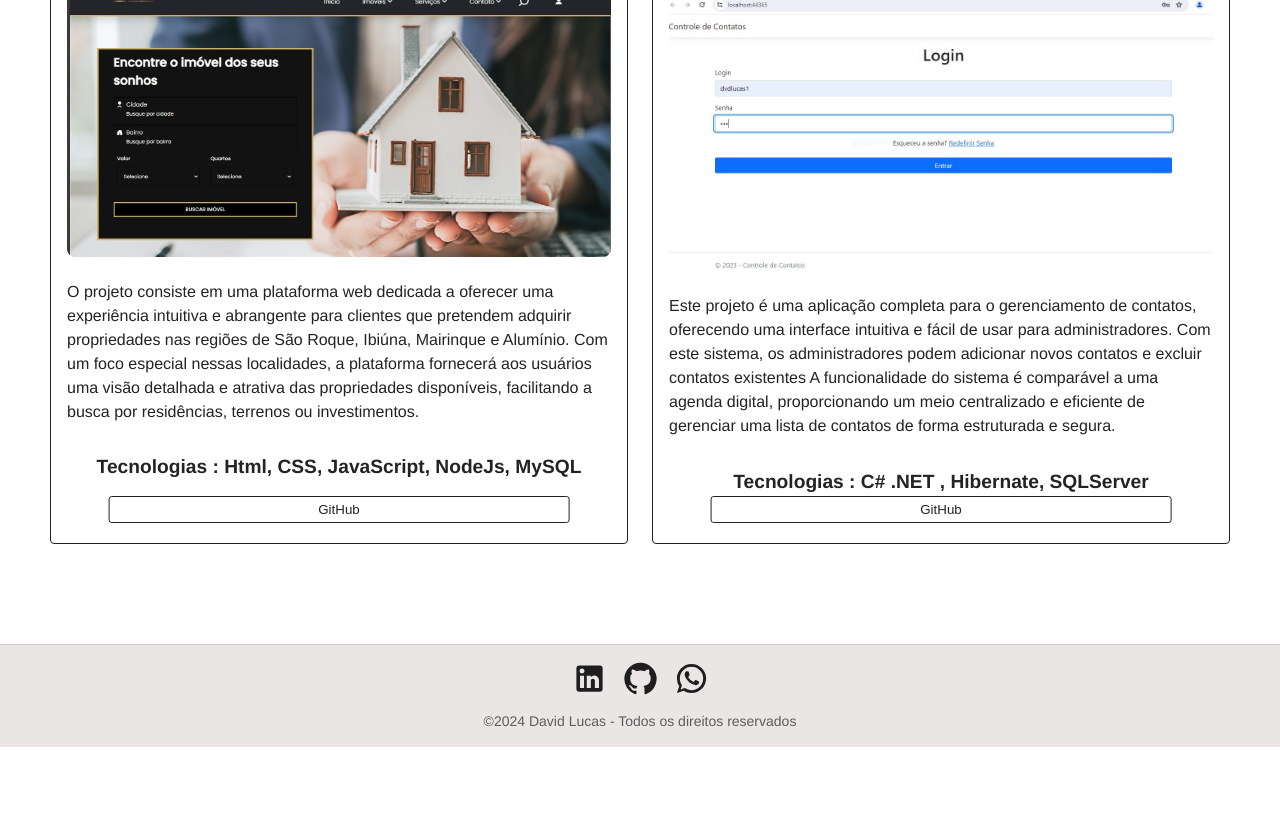
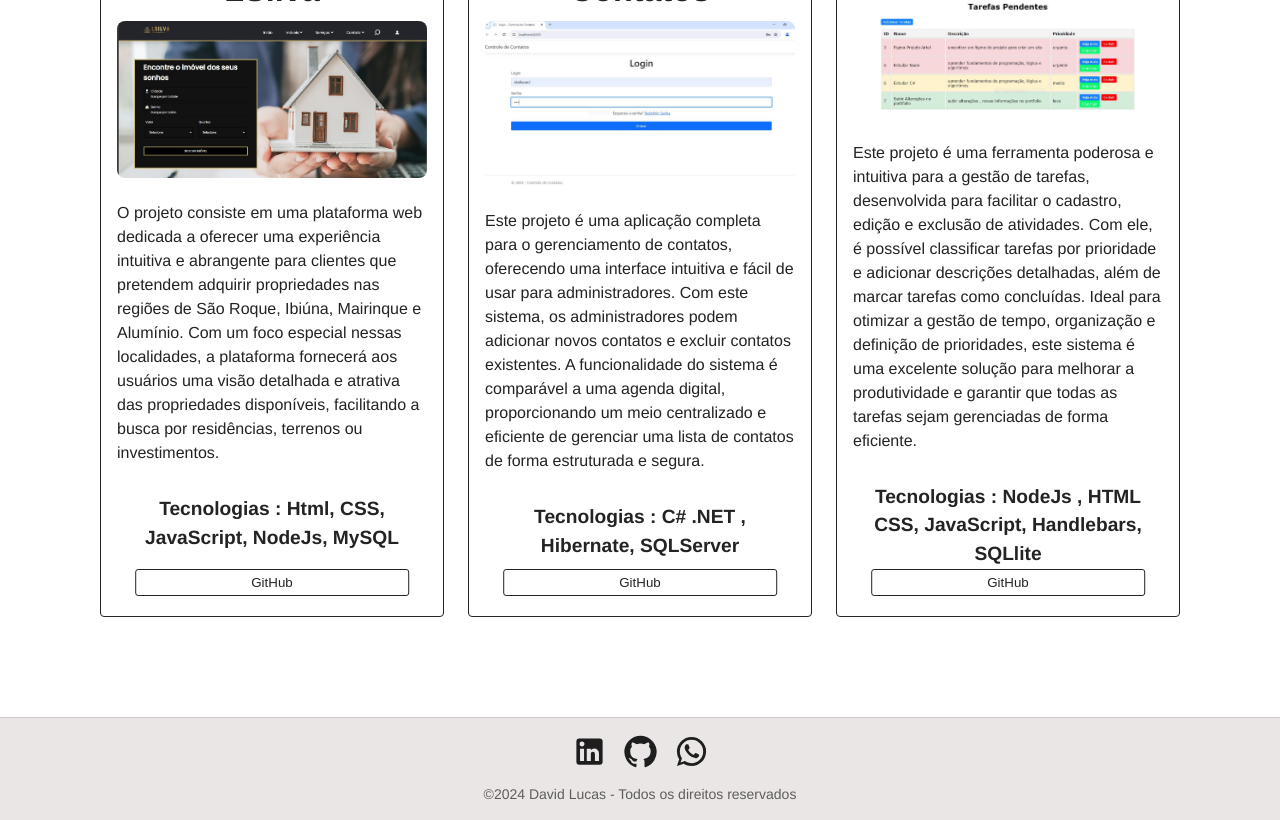
Before and after one commit to dvdlucas/meu-portfolio, a React (Vite) app: page / in a window 1280 px wide. Shown: the part 2660-3480 px from the top of the page. Before the commit the page ends 3407 px from the top, so only its background shows below. Built offline with nearby package versions, Linux system fonts and the light colour scheme.

Commit message:
novo projeto

```diff
--- a/src/components/ProjectCard/ProjectCard.tsx
+++ b/src/components/ProjectCard/ProjectCard.tsx
@@ -1,14 +1,14 @@
 import { Box, Typography, styled, Grid } from "@mui/material";
-
 
 interface ProjectCardProps {
     imageSrc: string;
     title: string;
     description: string;
     tecnologias: string;
+    link: string;
 }
 
-const ProjectCard: React.FC<ProjectCardProps> = ({ imageSrc, title, description, tecnologias }) => {
+const ProjectCard: React.FC<ProjectCardProps> = ({ imageSrc, title, description, tecnologias, link }) => {
     const StyledProjectCard = styled(Box)(({ theme }) => ({
         backgroundColor: theme.palette.primary.contrastText,
         color: theme.palette.primary.main,
@@ -25,7 +25,6 @@ const ProjectCard: React.FC<ProjectCardProps> = ({ imageSrc, title, description,
         borderRadius: '5px',
         textAlign: 'center',
     }));
-
 
     const StyledButtonWithBorder = styled("button")(({ theme }) => ({
         position: "absolute",
@@ -50,7 +49,6 @@ const ProjectCard: React.FC<ProjectCardProps> = ({ imageSrc, title, description,
     return (
         <StyledProjectCard>
             <Grid container spacing={2} alignItems="center">
-
                 <Grid item xs={12}>
                     <Typography variant="h4" align="center" gutterBottom fontWeight="bold">
                         {title}
@@ -77,7 +75,7 @@ const ProjectCard: React.FC<ProjectCardProps> = ({ imageSrc, title, description,
                 </Grid>
                 */}
                 <Grid item xs={12}>
-                    <StyledButtonWithBorder onClick={() => window.open("https://github.com/dvdlucas", "_blank")}>
+                    <StyledButtonWithBorder onClick={() => window.open(link, "_blank")}>
                         GitHub
                     </StyledButtonWithBorder>
                 </Grid>
--- a/src/pages/Home/sections/Projects/Projects.tsx
+++ b/src/pages/Home/sections/Projects/Projects.tsx
@@ -2,12 +2,13 @@ import { Box, Typography, styled, Grid } from "@mui/material";
 import ProjectCard from "../../../../components/ProjectCard/ProjectCard";
 import ImageLSilva from "../../../../assets/images/Imobi.jpg";
 import ImageApiC from "../../../../assets/images/contatos.jpg";
+import ImageTodoList from "../../../../assets/images/Todlist.jpg"
 
 const Projects = () => {
     const StyledProject = styled("div")(({ theme }) => ({
         backgroundColor: theme.palette.primary.contrastText,
         minHeight: "80vh",
-        padding: "100px 50px",
+        padding: "100px 100px",
     }));
 
     return (
@@ -17,21 +18,31 @@ const Projects = () => {
                     Projetos
                 </Typography>
                 <Grid container spacing={3} justifyContent="center">
-                    <Grid item xs={12} md={6}>
+                    <Grid item xs={8} md={4}>
                         <ProjectCard
                             title="Site Imobiliária LSilva"
                             imageSrc={ImageLSilva}
                             description="O projeto consiste em uma plataforma web dedicada a oferecer uma experiência intuitiva e abrangente para clientes que pretendem adquirir propriedades nas regiões de São Roque, Ibiúna, Mairinque e Alumínio. Com um foco especial nessas localidades, a plataforma fornecerá aos usuários uma visão detalhada e atrativa das propriedades disponíveis, facilitando a busca por residências, terrenos ou investimentos."
                             tecnologias="Tecnologias : Html, CSS, JavaScript, NodeJs, MySQL"
+                            link="https://github.com/yVinii/SiteImobi"
                         />
                     </Grid>
-                    <Grid item xs={12} md={6}>
+                    <Grid item xs={8} md={4}>
                         <ProjectCard
                             title="Sistemas de Contatos"
                             imageSrc={ImageApiC}
-                            description="Este projeto é uma aplicação completa para o gerenciamento de contatos, oferecendo uma interface intuitiva e fácil de usar para administradores. Com este sistema, os administradores podem adicionar novos contatos e excluir contatos existentes
-                             A funcionalidade do sistema é comparável a uma agenda digital, proporcionando um meio centralizado e eficiente de gerenciar uma lista de contatos de forma estruturada e segura."
+                            description="Este projeto é uma aplicação completa para o gerenciamento de contatos, oferecendo uma interface intuitiva e fácil de usar para administradores. Com este sistema, os administradores podem adicionar novos contatos e excluir contatos existentes. A funcionalidade do sistema é comparável a uma agenda digital, proporcionando um meio centralizado e eficiente de gerenciar uma lista de contatos de forma estruturada e segura."
                             tecnologias="Tecnologias : C# .NET , Hibernate, SQLServer"
+                            link="https://github.com/dvdlucas/Projeto-Contatos"
+                        />
+                    </Grid>
+                    <Grid item xs={8} md={4}>
+                        <ProjectCard
+                            title="Lista de Tarefas"
+                            imageSrc={ImageTodoList}
+                            description="Este projeto é uma ferramenta poderosa e intuitiva para a gestão de tarefas, desenvolvida para facilitar o cadastro, edição e exclusão de atividades. Com ele, é possível classificar tarefas por prioridade e adicionar descrições detalhadas, além de marcar tarefas como concluídas. Ideal para otimizar a gestão de tempo, organização e definição de prioridades, este sistema é uma excelente solução para melhorar a produtividade e garantir que todas as tarefas sejam gerenciadas de forma eficiente."
+                            tecnologias="Tecnologias : NodeJs , HTML CSS, JavaScript, Handlebars, SQLlite"
+                            link="https://lista-de-tarefas-v4ij.onrender.com/"
                         />
                     </Grid>
                 </Grid>
--- a/src/pages/Home/sections/Skills/Skills.tsx
+++ b/src/pages/Home/sections/Skills/Skills.tsx
@@ -10,7 +10,7 @@ const Skills = () => {
         flexDirection: "column",
         alignItems: "center",
         justifyContent: "center",
-        padding: "20px",
+        padding: "40px",
         boxSizing: "border-box",
     }));
 
```
Also changed, not shown: src/assets/images/Todlist.jpg (added).
